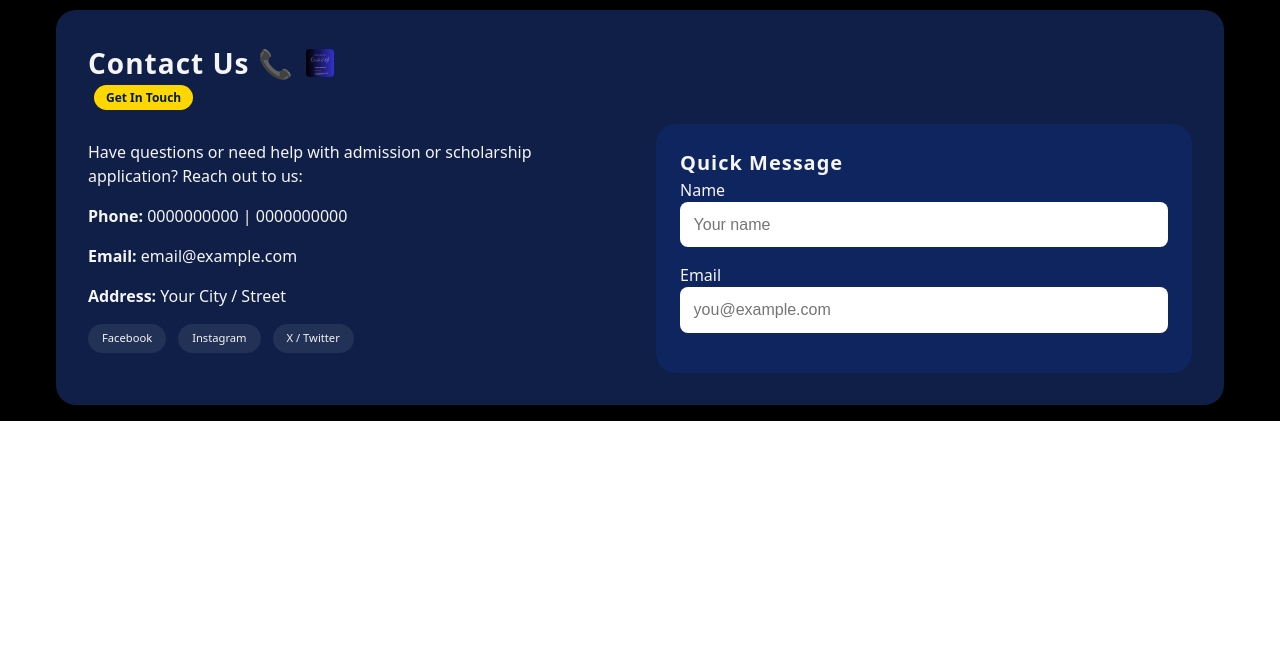
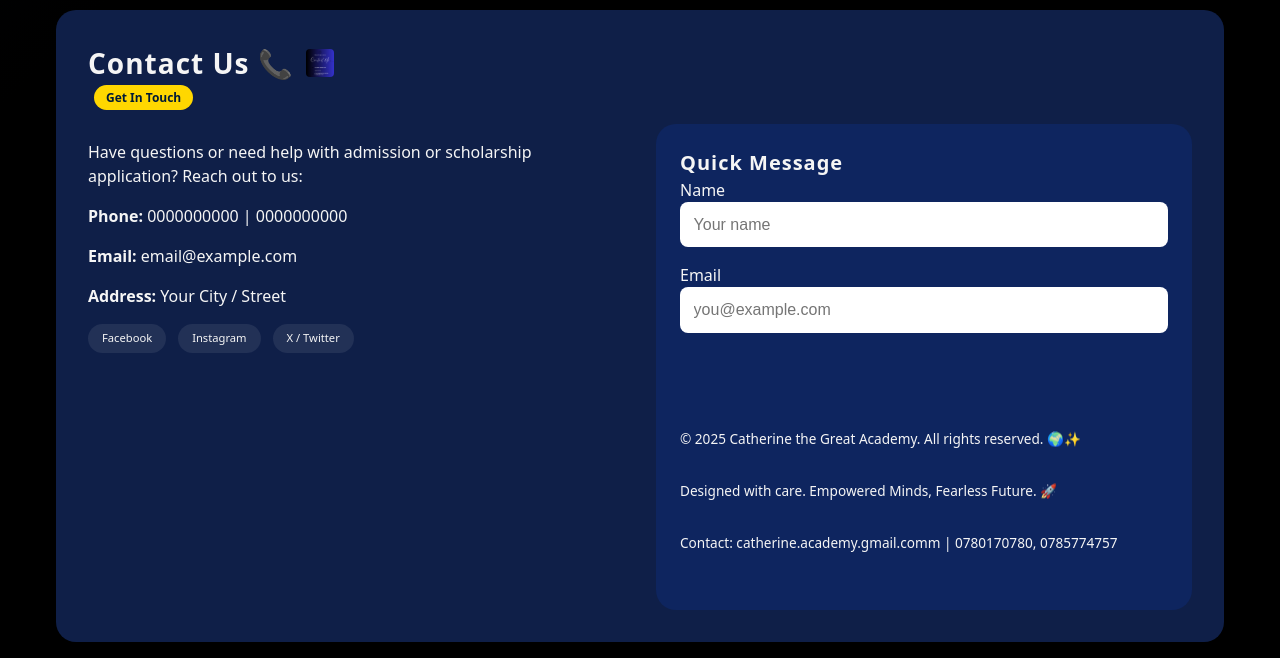
Before and after one commit to SanaHamdard/catherine-the-great-academy-, a plain HTML site: page index.html in a window 1280 px wide. Shown: the part 4151-4809 px from the top of the page. Before the commit the page ends 4572 px from the top, so only its background shows below. Drawn offline with Linux system fonts and the light colour scheme.

Commit message:
Update index.html
footer addeed

```diff
--- a/index.html
+++ b/index.html
@@ -877,6 +877,11 @@
                             <input required type="email" id="cemail" placeholder="you@example.com" />
                         </div>
                         <div>
+                           <footer class="footer">
+    <div>&copy; 2025 Catherine the Great Academy. All rights reserved. 🌍✨</div>
+    <div>Designed with care. Empowered Minds, Fearless Future. 🚀</div>
+    <div>Contact: catherine.academy.gmail.comm | 0780170780, 0785774757</div>
+</footer>
 
 
 
```
